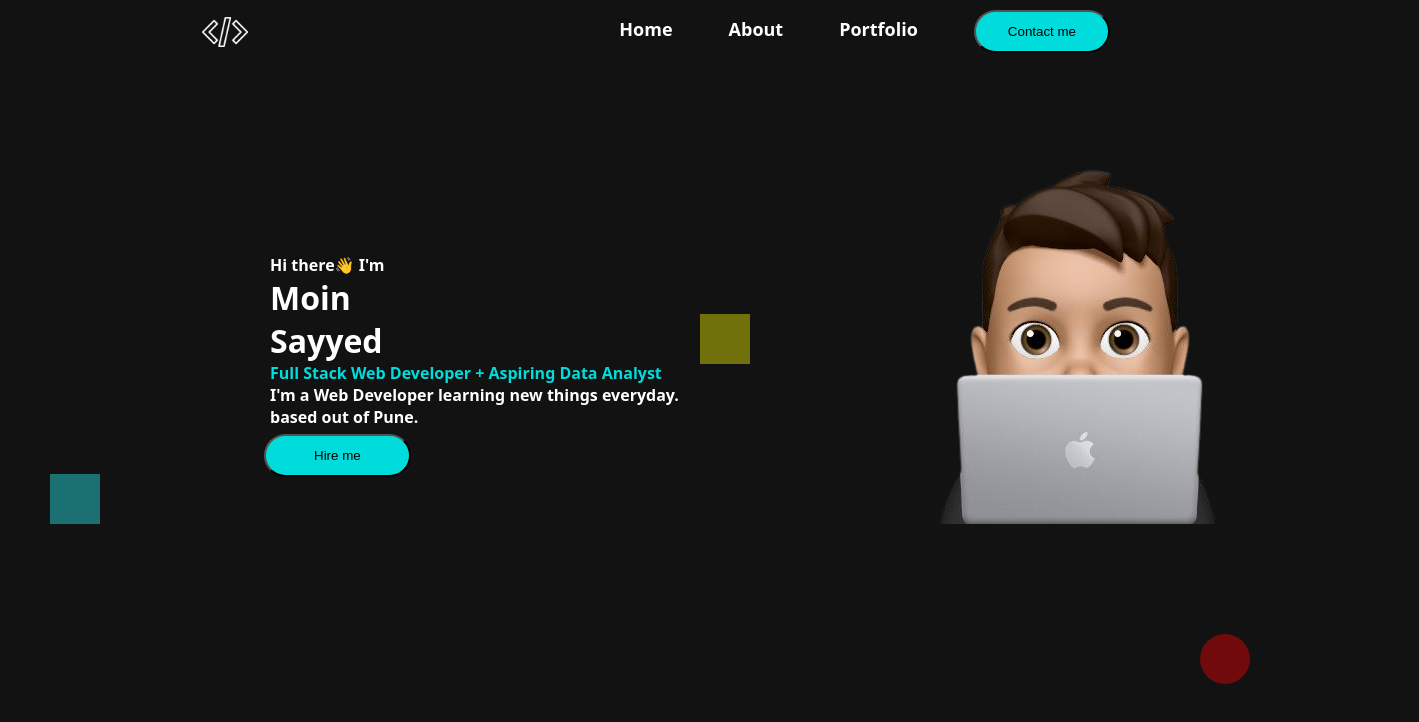
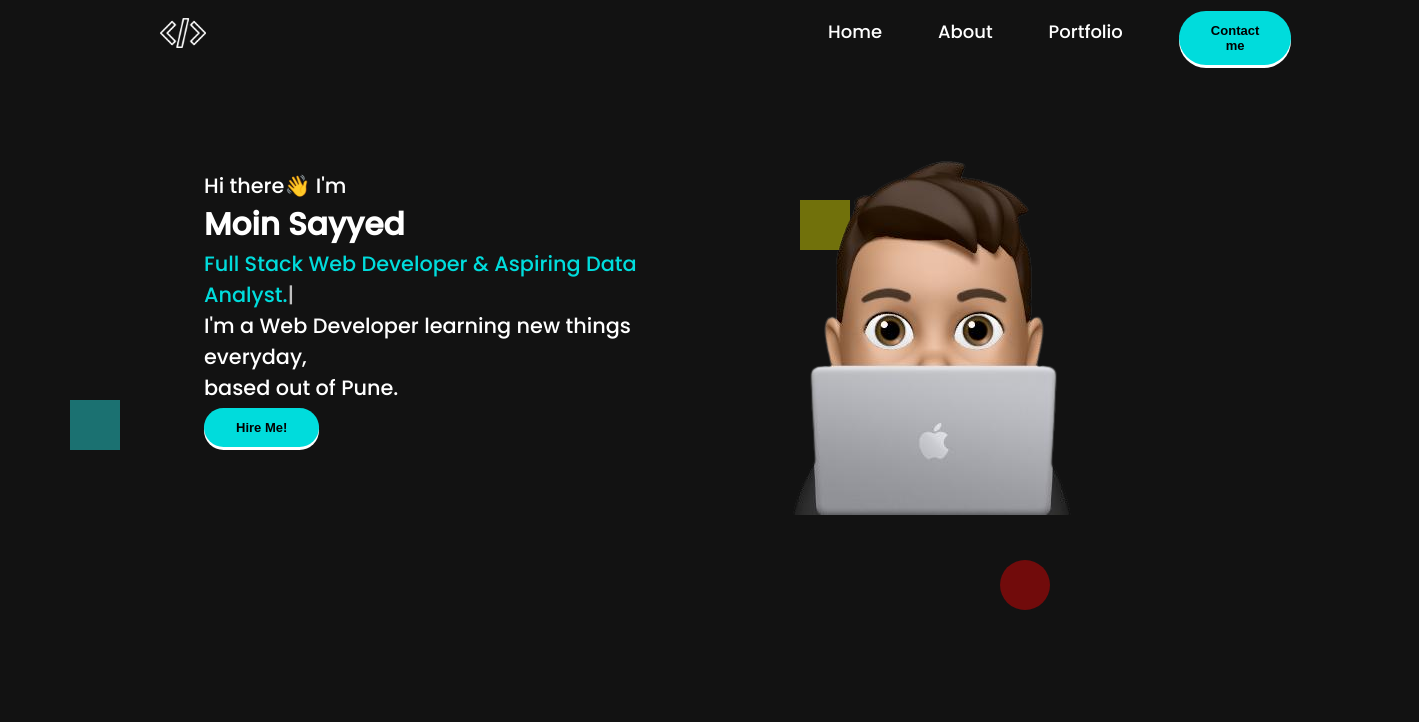
Before and after one commit to SayyedMoin/portfolio, a plain HTML site: page index.html in a window 1280 px wide. Shown: the whole page, 1419 px wide, since content can reach past the window. Drawn offline with nearby package versions, Linux system fonts and the light colour scheme.

Commit message:
revised page structure with animations

```diff
--- a/css/styles.css
+++ b/css/styles.css
@@ -3,41 +3,39 @@
   margin: 0;
 }
 
-@keyframes linkHighlight {
-    from { color : white;}
-    to {color : aqua;}
-}
-
 body {
-    font-family: system-ui, -apple-system, BlinkMacSystemFont, 'Segoe UI', Roboto, Oxygen, Ubuntu, Cantarell, 'Open Sans', 'Helvetica Neue', sans-serif;
+  font-family: 'Poppins', sans-serif;
+  font-weight: 550;
   background-color: #121212;
-    color : white;
-    font-weight: 550;
+  color: white;
 }
 
 .Navbar {
-    position: relative;
   display: flex;
   justify-content: space-between;
-    margin: 5px 10px 2px;
-    padding : 12px 32px;
+  position: relative;
+  height: 40px;
+  padding-top: 18px;
+  padding-bottom: 12px;
 }
 
 .Navbar > img {
   height: 30px;
-    filter: invert(100%);
-    position: relative;
-    left : 160px;
+  filter: invert(100%); /* to invert the color of the logo*/
+  position: absolute;
+  left: 160px;
 }
 
 .link-wrapper {
-    display : inline-flex;
+  position: absolute;
+  left: 900px;
+  display: inline-flex;
   list-style: none;
 }
 
 ul li {
   position: relative;
-    right : 100px;
+  right: 100px;
   padding: 0px 28px 0px;
   font-size: 18px;
 }
@@ -45,31 +43,66 @@ ul li {
 ul li button {
   position: relative;
   padding: 12px 32px;
-    background-color: #00DCDC;
+  background-color: #00dcdc;
   border-radius: 50px;
-    bottom : 7px;
+  bottom: 7px;
 }
+
 button {
   padding: 12px 32px;
-    background-color: #00DCDC;
+  background-color: #00dcdc;
   border-radius: 50px;
+  border-style: none;
+  box-shadow: 0px 3px 0px 0px white;
+  font-size: 13px;
+  font-weight: 600;
+  transition: background-color 0.3s ease, box-shadow 0.3s ease;
+}
+
+button:hover {
+  background-color: white;
+  box-shadow: 0px 3px 0px 0px #00dcdc;
 }
 
 body > div.mainContent > div.content > p:nth-child(4) {
-    color : #00DCDC;
+  color: #00dcdc;
 }
 
 ul li a {
-    color : white;
+  color: white;
   text-decoration: none;
+  transition: color 0.3s ease;
 }
 
-ul li a :hover {
-    animation: linkHighlight 2s finite;
+ul li a:hover {
+  color: #00dcdc;
 }
 
 .mainContent {
-    position: relative;
+  display: flex;
+  justify-content: space-around;
+  align-items: center;
+  margin: 25px 0px;
+}
+
+.leftSection {
+  width: 40%;
+  margin-left: 200px;
+  font-size: 1.3rem;
+}
+
+.leftSection > button {
+  margin-top: 5px;
+}
+
+.rightSection {
+  width: 40%;
+  margin-right: 40px;
+}
+
+/*
+ul li a :hover {
+    animation: linkHighlight 2s finite;
 }
 
 .content {
@@ -78,23 +111,23 @@ ul li a :hover {
     position : absolute;
     top : 110px;
     left : 200px;
-}
+} */
 
 .photo {
-    margin : 20px;
+  margin: 20px;
   position: absolute;
-    top : 10px;
+  top: 10px;
   left: 850px;
 }
 
-.hireMeButton > button{
-    padding : 12px 48px;
+.hireMeButton > button {
+  padding: 12px 48px;
   position: absolute;
-    top : 360px;
-    left : 264px;
+  top: 374px;
+  left: 264px;
 }
 
-.coloredSquare{
+.coloredSquare {
   position: absolute;
   height: 50px;
   width: 50px;
@@ -103,29 +136,33 @@ ul li a :hover {
 
 .coloredCircle {
   position: absolute;
-    height : 50px;
-    width : 50px;
+  height: 50px;
+  width: 50px;
   z-index: -1;
   border-radius: 100%;
 }
 
 .teal {
-    top : 400px;
-    left : 50px;
+  top: 400px;
+  left: 70px;
   background-color: #28ffff;
   opacity: 40%;
 }
 
+.tealText {
+  color: #00dcdc;
+}
+
 .yellow {
-    top : 240px;
-    left : 700px;
+  top: 200px;
+  left: 800px;
   background-color: rgb(255, 255, 0);
   opacity: 40%;
 }
 
 .red {
-    top : 560px;
-    left : 1200px;
+  top: 560px;
+  left: 1000px;
   background-color: red;
   opacity: 40%;
 }
--- a/index.html
+++ b/index.html
@@ -7,41 +7,51 @@
     <meta name="viewport" content="width=device-width, initial-scale=1.0">
     <title>Moin's personal website</title>
     <link rel="stylesheet" href="./css/styles.css">
+    <link rel="preconnect" href="https://fonts.googleapis.com">
+    <link rel="preconnect" href="https://fonts.gstatic.com" crossorigin>
+    <link href="https://fonts.googleapis.com/css2?family=Poppins:wght@300;500&display=swap" rel="stylesheet">
+    <link rel="icon" type="image/x-icon" href="./Images/favicon-32x32.png">
 </head>
 
 <body>
+    <header>
+        <nav>
             <div class="Navbar">
                 <img src="./Images/mainPageLogo.png" alt="logo image">
                 <ul class="link-wrapper">
-            <li><a href="#">Home</a></li>
-            <li><a href="#">About</a></li>
-            <li><a href="#">Portfolio</a></li>
+                    <li><a href="/">Home</a></li>
+                    <li><a href="/">About</a></li>
+                    <li><a href="/">Portfolio</a></li>
                     <li><button>Contact me</button></li>
                 </ul>
             </div>
+        </nav>
+    </header>
 
-    <div class="mainContent">
-        <div class="content">
-            <p>Hi there👋 I'm</p>
-            <h1>Moin</h1>
-            <h1>Sayyed</h1>
-            <p>Full Stack Web Developer + Aspiring Data Analyst</p>
-            <p>I'm a Web Developer learning new things everyday.</p>
+    <main>
+        <section class="mainContent">
+            <div class="leftSection">
+                Hi there👋 I'm <h1>Moin Sayyed</h1>
+                <span class="tealText" id="element"></span>
+                <p>I'm a Web Developer learning new things everyday,</p>
                 <p>based out of Pune.</p>
+                <button>Hire Me!</button>
             </div>
-        <div>
-        </div>
-        <div class="photo">
-            <img src="./Images/mainPagePhoto.png" alt="Coding Moin">
-        </div>
-        <div class = "hireMeButton">
-            <button>Hire me</button>
+            <div class="rightSection">
+                <img src="./Images/mainPagePhoto.png" alt="coding moin">
             </div>
             <div class="coloredCircle red"></div>
             <div class="coloredSquare teal"></div>
             <div class="coloredSquare yellow"></div>
-
-    </div>
+        </section>
+    </main>
+    <script src="https://unpkg.com/typed.js@2.0.16/dist/typed.umd.js"></script>
+    <script>
+        var typed = new Typed('#element', {
+            strings: ['Full Stack Web Developer &amp; Aspiring Data Analyst.'],
+            typeSpeed: 50,
+        });
+    </script>
 </body>
 
 </html>
```
Also changed, not shown: Images/android-chrome-192x192.png (added), Images/android-chrome-512x512.png (added), Images/apple-touch-icon.png (added), Images/favicon-16x16.png (added), Images/favicon-32x32.png (added), Images/favicon.ico (added), Images/site.webmanifest (added). Lines whose indentation alone changed are shown as unchanged.
